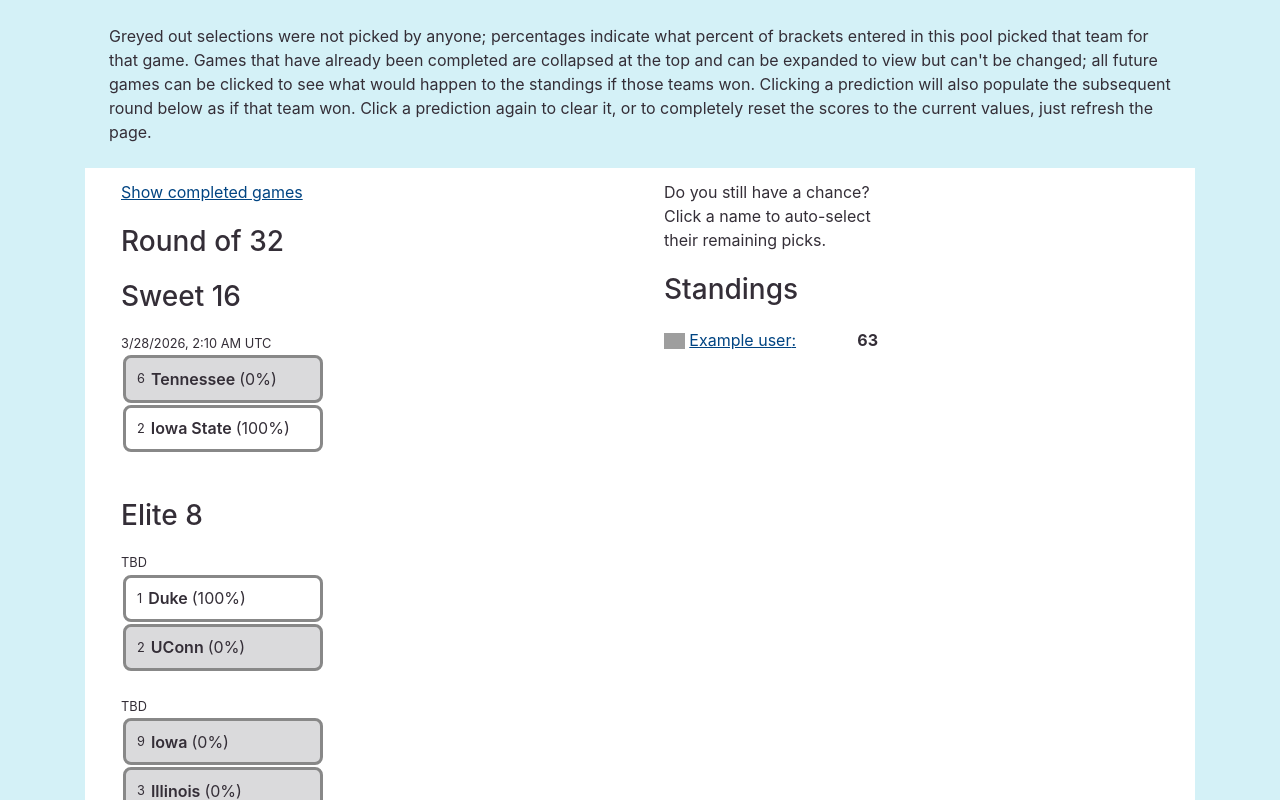
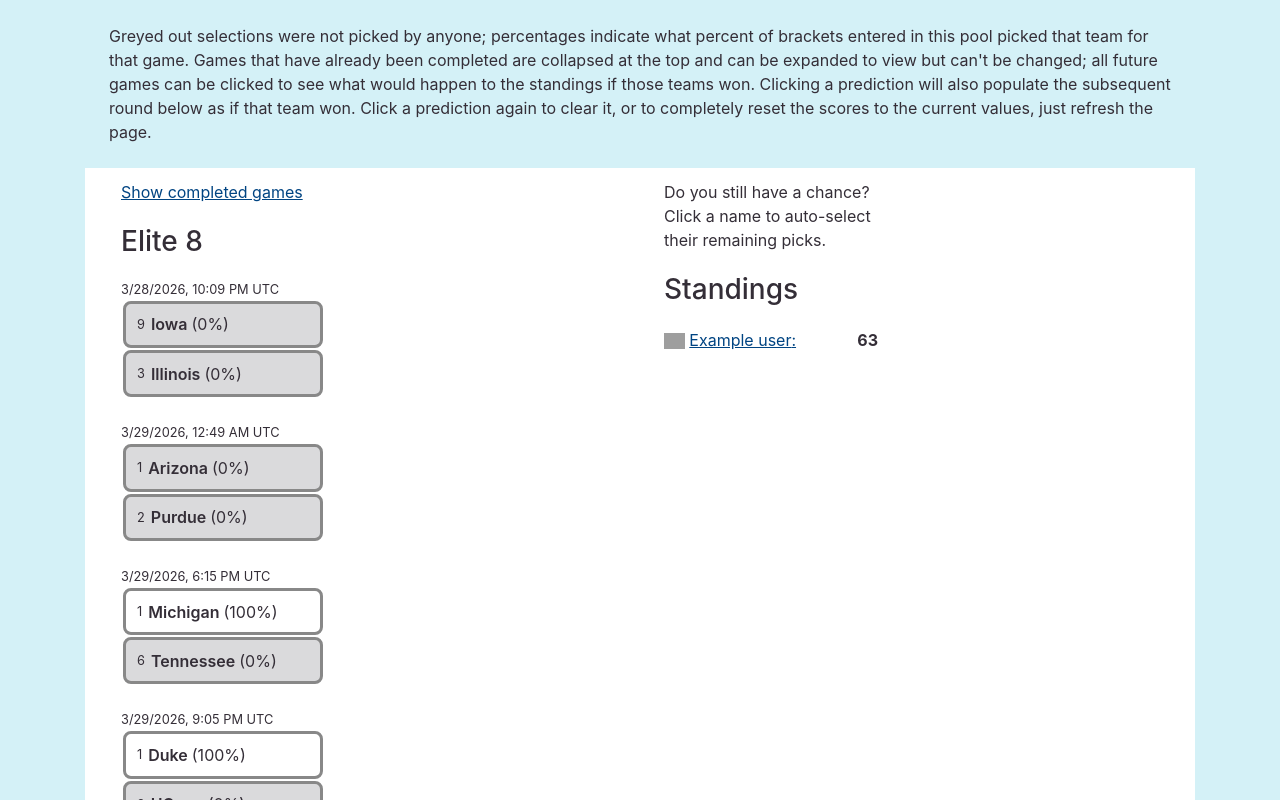
Before and after one commit to erinknight242/doihaveachance, a React (Create React App) app: page / in a window 1280 px wide. Shown: the top 800 px of the page. Built offline with nearby package versions, Linux system fonts and the light colour scheme; grey boxes are pictures that could not be loaded.

Commit message:
more 2026 updates

```diff
--- a/public/winners.js
+++ b/public/winners.js
@@ -75,7 +75,7 @@
 const TennesseeState = 63;
 
 window.winners = {
-    currentRound: 2,
+    currentRound: 4,
     round64winner1: { team: Duke, played: true},
     round64winner2: { team: TCU, played: true},
     round64winner3: { team: SaintJohns, played: true},
@@ -131,7 +131,7 @@
     sweet16winner53: { team: Arizona, played: true},
     sweet16winner54: { team: Purdue, played: true},
     sweet16winner55: { team: Michigan, played: true},
-    sweet16winner56: { team: null, played: false},
+    sweet16winner56: { team: Tennessee, played: true},
     elite8winner57: { team: null, played: false },
     elite8winner58: { team: null, played: false },
     elite8winner59: { team: null, played: false },
--- a/src/App.js
+++ b/src/App.js
@@ -333,10 +333,10 @@
           <BracketGame gameTime = "3/28/26 2:10 UTC" className={className(sweet16winner56)} team1={teams[round32winner47.team]} team2={teams[round32winner48.team]} pickWinner = {this.pickWinner} winner={sweet16winner56} name='sweet16winner56'/>
 
           <h3 className={currentRound > 4 && !showAll ? 'hidden' : ''}>Elite 8</h3>
-          <BracketGame gameTime = "TBD" className={className(elite8winner57)} team1={teams[sweet16winner49.team]} team2={teams[sweet16winner50.team]} pickWinner = {this.pickWinner} winner={elite8winner57} name='elite8winner57'/>
-          <BracketGame gameTime = "TBD" className={className(elite8winner58)} team1={teams[sweet16winner51.team]} team2={teams[sweet16winner52.team]} pickWinner = {this.pickWinner} winner={elite8winner58} name='elite8winner58'/>
-          <BracketGame gameTime = "TBD" className={className(elite8winner59)} team1={teams[sweet16winner53.team]} team2={teams[sweet16winner54.team]} pickWinner = {this.pickWinner} winner={elite8winner59} name='elite8winner59'/>
-          <BracketGame gameTime = "TBD" className={className(elite8winner60)} team1={teams[sweet16winner55.team]} team2={teams[sweet16winner56.team]} pickWinner = {this.pickWinner} winner={elite8winner60} name='elite8winner60'/>
+          <BracketGame gameTime = "3/28/26 22:09 UTC" className={className(elite8winner58)} team1={teams[sweet16winner51.team]} team2={teams[sweet16winner52.team]} pickWinner = {this.pickWinner} winner={elite8winner58} name='elite8winner58'/>
+          <BracketGame gameTime = "3/29/26 0:49 UTC" className={className(elite8winner59)} team1={teams[sweet16winner53.team]} team2={teams[sweet16winner54.team]} pickWinner = {this.pickWinner} winner={elite8winner59} name='elite8winner59'/>
+          <BracketGame gameTime = "3/29/26 18:15 UTC" className={className(elite8winner60)} team1={teams[sweet16winner55.team]} team2={teams[sweet16winner56.team]} pickWinner = {this.pickWinner} winner={elite8winner60} name='elite8winner60'/>
+          <BracketGame gameTime = "3/29/26 21:05 UTC" className={className(elite8winner57)} team1={teams[sweet16winner49.team]} team2={teams[sweet16winner50.team]} pickWinner = {this.pickWinner} winner={elite8winner57} name='elite8winner57'/>
 
           <h3 className={currentRound > 5 && !showAll ? 'hidden' : ''}>Final 4</h3>
           <BracketGame className={className(final4winner61)} team1={teams[elite8winner57.team]} team2={teams[elite8winner58.team]} pickWinner = {this.pickWinner} winner={final4winner61} name='final4winner61'/>
```
Also changed, not shown: public/ucla.svg (added), src/importer.js, 1 other file (tests, documents, lock files or other folders).
